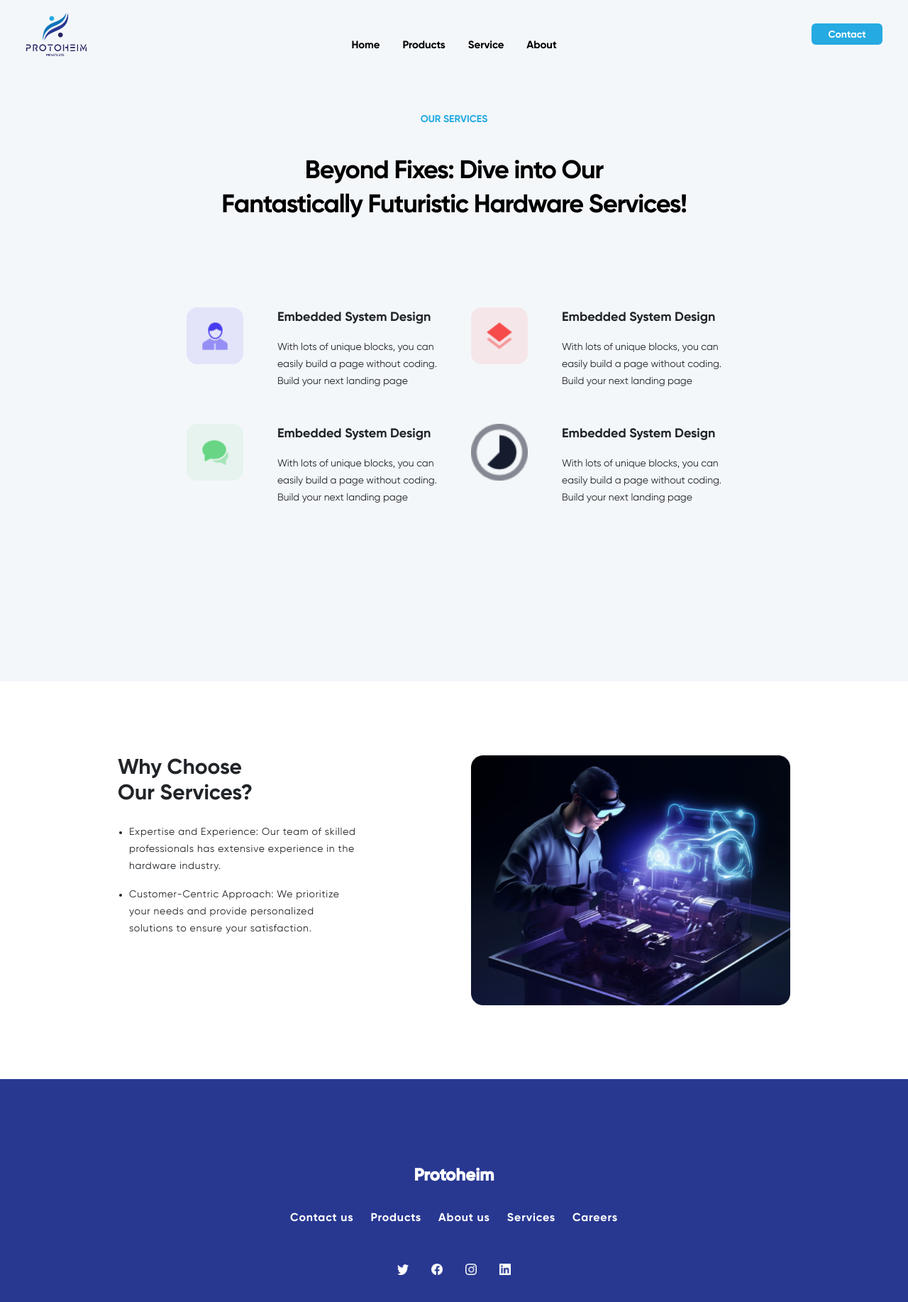
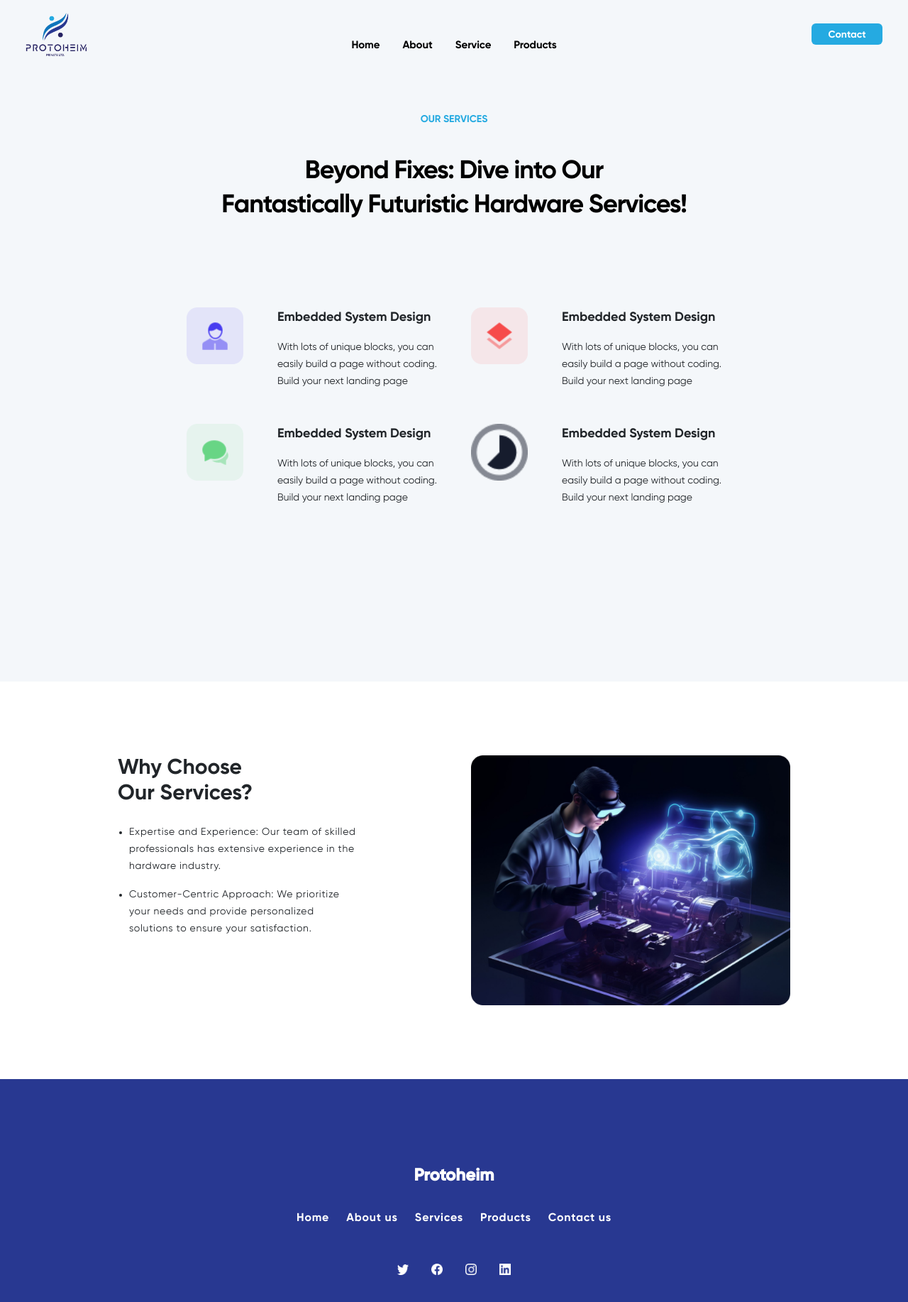
Before and after one commit to pmqmark/protonheim, a React (Create React App) app: page /services in a window 1280 px wide. Shown: the top 1834 px of the page at 71% size. Built offline with nearby package versions, Linux system fonts and the light colour scheme; a web font is replaced by a local one.

Commit message:
Update the link Updates from the nav and footer part

```diff
--- a/src/components/Footer.jsx
+++ b/src/components/Footer.jsx
@@ -9,11 +9,11 @@ const Footer = () => {
     <footer className="bg-[#283891] text-white p-4 flex flex-col items-center justify-center gap-4 text-center h-[400px]">
       <h1 className="text-2xl font-bold mb-2">Protoheim</h1>
       <div className="flex flex-wrap justify-center gap-4 mb-4">
-        <a href="contactus" className="text-md hover:underline font-thin tracking-wider">Contact us</a>
-        <a href="products" className="text-md hover:underline font-thin tracking-wider">Products</a>
+        <a href="/" className="text-md hover:underline font-thin tracking-wider">Home</a>
         <a href="about" className="text-md hover:underline font-thin tracking-wider">About us</a>
         <a href="services" className="text-md hover:underline font-thin tracking-wider">Services</a>
-        <a href="#" className="text-md hover:underline font-thin tracking-wider">Careers</a>
+        <a href="products" className="text-md hover:underline font-thin tracking-wider">Products</a>
+        <a href="contactus" className="text-md hover:underline font-thin tracking-wider">Contact us</a>
       </div>
       <div className="flex gap-4">
         <a href="#" className="w-6 h-6 flex items-center justify-center">
--- a/src/components/Header.jsx
+++ b/src/components/Header.jsx
@@ -138,7 +138,7 @@ const Header = () => {
             Home
           </a>
           <a
-            href="/products"
+            href="about"
             className="text-black text-xs md:text-sm lg:text-base"
             style={{
               fontFamily: "Gilroy-Bold",
@@ -149,7 +149,7 @@ const Header = () => {
               textAlign: "center",
             }}
           >
-            Products
+            About
           </a>
           <a
             href="/services"
@@ -166,7 +166,7 @@ const Header = () => {
             Service
           </a>
           <a
-            href="about"
+            href="/products"
             className="text-black text-xs md:text-sm lg:text-base"
             style={{
               fontFamily: "Gilroy-Bold",
@@ -177,7 +177,7 @@ const Header = () => {
               textAlign: "center",
             }}
           >
-            About
+            Products
           </a>
         </nav>
       )}
@@ -192,17 +192,19 @@ const Header = () => {
 
           <div className="flex flex-col items-center justify-center h-full">
             <div className="flex items-center justify-center mb-5">
-              <img src={PROTOHEIMlogo2} alt="logo" className="object-contain w-40" />
+              <img
+                src={PROTOHEIMlogo2}
+                alt="logo"
+                className="object-contain w-40"
+              />
             </div>
             <a href="/" className="text-black mb-2 hover:text-[#25AAE1]">
               Home
             </a>
-            <a
-              href="/products"
-              className="text-black mb-2 hover:text-[#25AAE1]"
-            >
-              Products
+            <a href="about" className="text-black mb-2 hover:text-[#25AAE1]">
+              About
             </a>
+
             <a
               href="/services"
               className="text-black mb-2 hover:text-[#25AAE1]"
@@ -210,10 +212,10 @@ const Header = () => {
               Service
             </a>
             <a
-              href="about"
+              href="/products"
               className="text-black mb-2 hover:text-[#25AAE1]"
             >
-              About
+              Products
             </a>
           </div>
         </div>
```
